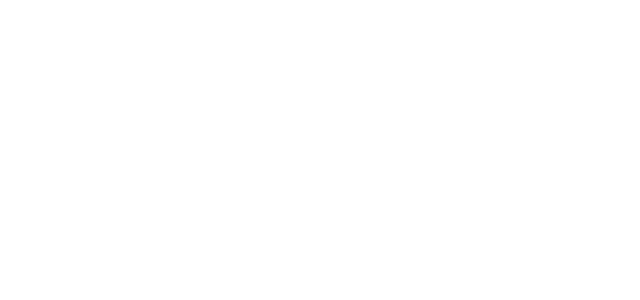
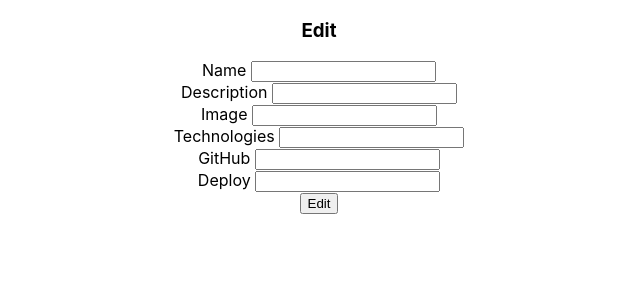
Before and after one commit to mattsandovalb/Porfolio_matt, a React (Create React App) app in the folder matt-porfolio-front/: page /edit/1 in a window 1280 px wide. Before the commit this address had no page. Shown: the top 300 px of the page, without its empty margins (321-961 px from the left). Built offline with nearby package versions, Linux system fonts and the light colour scheme; no server answers.

Commit message:
functional CRUD methods, Routes and Form creator

```diff
--- a/matt-porfolio-front/src/components/CRUD/Create.jsx
+++ b/matt-porfolio-front/src/components/CRUD/Create.jsx
@@ -6,13 +6,23 @@
 
 const Create = () => {
 
-    const [nombre, setNombre] = useState('');
-    const [email, setEmail] = useState('');
+    const [name, setName] = useState('');
+    const [description, setDescription] = useState('');
+    const [image, setImage] = useState('');
+    const [technologies, setTechnologies] = useState('');
+    const [github, setGithub] = useState('');
+    const [deploy, setDeploy] = useState('');
     const navigate = useNavigate();
 
     const store = async (e) => {
         e.preventDefault();
-        await axios.post(url, {nombre : nombre, email : email})
+        await axios.post(url, {
+            name : name,
+            description : description,
+            image : image,
+            technologies : technologies,
+            github : github,
+            deploy : deploy })
        navigate('/')
     }
 
@@ -21,17 +31,45 @@
         <h3>Create</h3>
         <form onSubmit={store}>
             <div className='mb-3'>
-                <label className='form-label'> nombre </label>
+                <label className='form-label'> Nombre </label>
                 <input
-                value={nombre}
-                onChange={(e)=> setNombre(e.target.value)}
+                value={name}
+                onChange={(e)=> setName(e.target.value)}
                 type="text"  className='form-control'/>
             </div>
             <div className='mb-3'>
-                <label className='form-label'> email </label>
+                <label className='form-label'> Description </label>
                 <input
-                value={email}
-                onChange={(e)=> setEmail(e.target.value)}
+                value={description}
+                onChange={(e)=> setDescription(e.target.value)}
+                type="text"  className='form-control'/>
+            </div>
+            <div className='mb-3'>
+                <label className='form-label'> Image</label>
+                <input
+                value={image}
+                onChange={(e)=> setImage(e.target.value)}
+                type="text"  className='form-control'/>
+            </div>
+            <div className='mb-3'>
+                <label className='form-label'> Technologies</label>
+                <input
+                value={technologies}
+                onChange={(e)=> setTechnologies(e.target.value)}
+                type="text"  className='form-control'/>
+            </div>
+            <div className='mb-3'>
+                <label className='form-label'> GitHub</label>
+                <input
+                value={github}
+                onChange={(e)=> setGithub(e.target.value)}
+                type="text"  className='form-control'/>
+            </div>
+            <div className='mb-3'>
+                <label className='form-label'> Deploy</label>
+                <input
+                value={deploy}
+                onChange={(e)=> setDeploy(e.target.value)}
                 type="text"  className='form-control'/>
             </div>
             <button type="submit" className='btn btn-success'>Store</button>
--- a/matt-porfolio-front/src/components/CRUD/Edit.jsx
+++ b/matt-porfolio-front/src/components/CRUD/Edit.jsx
@@ -2,21 +2,30 @@
 import React, {useEffect, useState} from 'react'
 import { useNavigate, useParams } from 'react-router-dom';
 
-const url = 'http://127.0.0.1:8000/api/works'
+const url = 'http://127.0.0.1:8000/api/works/'
 
 
 const Edit = () => {
 
-  const [nombre, setNombre] = useState('');
-  const [email, setEmail] = useState('');
+    const [name, setName] = useState('');
+    const [description, setDescription] = useState('');
+    const [image, setImage] = useState('');
+    const [technologies, setTechnologies] = useState('');
+    const [github, setGithub] = useState('');
+    const [deploy, setDeploy] = useState('');
   const navigate = useNavigate();
   const {id} = useParams()
 
   const update = async (e) => {
     e.preventDefault();
     await axios.put(`${url}${id}`, {
-      nombre: nombre,
-      email: email
+      name : name,
+      description : description,
+      image: image,
+      technologies : technologies,
+      github : github,
+      deploy : deploy,
+
     } )
     navigate('/')
   }
@@ -24,8 +33,13 @@
   useEffect( () => {
     const getElementsById = async () => {
       const response = await axios.get(`${url}${id}`)
-      setNombre(response.data.nombre);
-      setEmail(response.data.email);
+
+      setName(response.data.name);
+      setDescription(response.data.description);
+      setImage(response.data.image);
+      setTechnologies(response.data.technologies);
+      setGithub(response.data.github);
+      setDeploy(response.data.deploy);
     }
     getElementsById();
   }, [])
@@ -35,17 +49,45 @@
               <h3>Edit</h3>
         <form onSubmit={update}>
             <div className='mb-3'>
-                <label className='form-label'> nombre </label>
+                <label className='form-label'> Name </label>
                 <input
-                value={nombre}
-                onChange={(e)=> setNombre(e.target.value)}
+                value={name}
+                onChange={(e)=> setName(e.target.value)}
                 type="text"  className='form-control'/>
             </div>
             <div className='mb-3'>
-                <label className='form-label'> email </label>
+                <label className='form-label'> Description </label>
                 <input
-                value={email}
-                onChange={(e)=> setEmail(e.target.value)}
+                value={description}
+                onChange={(e)=> setDescription(e.target.value)}
+                type="text"  className='form-control'/>
+            </div>
+            <div className='mb-3'>
+                <label className='form-label'> Image </label>
+                <input
+                value={image}
+                onChange={(e)=> setImage(e.target.value)}
+                type="text"  className='form-control'/>
+            </div>
+            <div className='mb-3'>
+                <label className='form-label'> Technologies </label>
+                <input
+                value={technologies}
+                onChange={(e)=> setTechnologies(e.target.value)}
+                type="text"  className='form-control'/>
+            </div>
+            <div className='mb-3'>
+                <label className='form-label'> GitHub </label>
+                <input
+                value={github}
+                onChange={(e)=> setGithub(e.target.value)}
+                type="text"  className='form-control'/>
+            </div>
+            <div className='mb-3'>
+                <label className='form-label'> Deploy </label>
+                <input
+                value={deploy}
+                onChange={(e)=> setDeploy(e.target.value)}
                 type="text"  className='form-control'/>
             </div>
             <button type="submit" className='btn btn-success'>Edit</button>
--- a/matt-porfolio-front/src/components/CRUD/Show.jsx
+++ b/matt-porfolio-front/src/components/CRUD/Show.jsx
@@ -32,7 +32,11 @@
         <thead>
           <tr>
             <th>Nombre</th>
-            <th>email</th>
+            <th>Description</th>
+            <th>Image</th>
+            <th>Technologies</th>
+            <th>Github</th>
+            <th>Deploy</th>
             <th>Action</th>
           </tr>
         </thead>
@@ -40,11 +44,11 @@
           {elementos.map((elemento) => (
             <tr key={elemento.id}>
               <td>{elemento.name}</td>
+              <td>{elemento.description}</td>
               <td>{elemento.image}</td>
-              <td>{elemento.description}</td>
+              <td>{elemento.technologies}</td>
               <td>{elemento.github}</td>
               <td>{elemento.deploy}</td>
-              <td>{elemento.technologies}</td>
               <td>
                 <Link to={`/edit/${elemento.id}`} className="btn btn-warning">
                   Edit
--- a/matt-porfolio-front/src/router/Router.jsx
+++ b/matt-porfolio-front/src/router/Router.jsx
@@ -1,6 +1,7 @@
 import React from 'react'
 import { BrowserRouter, Routes, Route } from 'react-router-dom';
 import Create from '../components/CRUD/Create';
+import Edit from '../components/CRUD/Edit';
 import Show from '../components/CRUD/Show';
 import Home from "../views/home/Home";
 
@@ -10,7 +11,7 @@
             <Routes>
                 <Route path="/" element={<Home />}></Route>
                 <Route path="/create" element={<Create />}></Route>
-                <Route path="/show" element={<Show />}></Route>
+                <Route path="/edit/:id" element={<Edit />}></Route>
             </Routes>
         </BrowserRouter>
     );
--- a/matt-porfolio-front/src/views/home/Home.jsx
+++ b/matt-porfolio-front/src/views/home/Home.jsx
@@ -4,7 +4,7 @@
 const Home = () => {
   return (
     <div>
-    <h1>Puta España</h1>
+    <h1>Projects</h1>
       <Show />
 
     </div>
```
